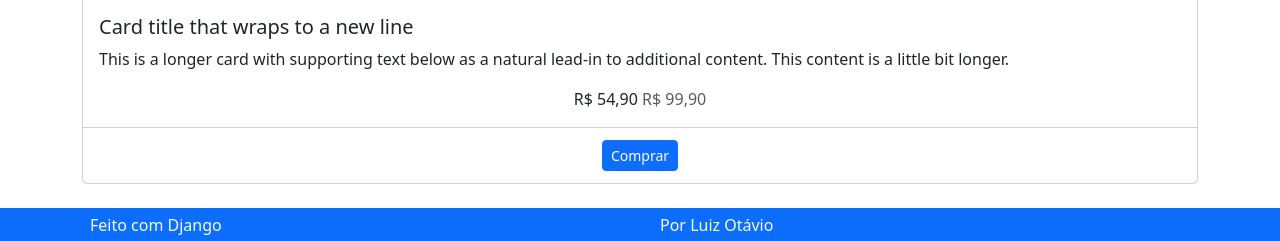
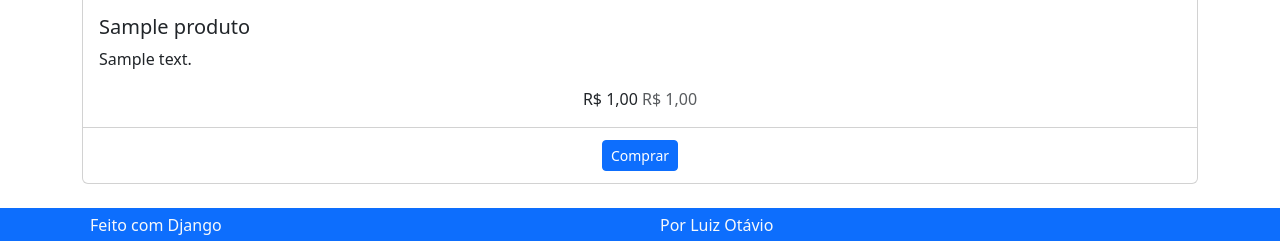
Before and after one commit to rafalimma/E-COMERCE, a Django app: page / in a window 1280 px wide. Shown: the part 954-1195 px from the top of the page. Run offline with Django 5.2, Linux system fonts and the light colour scheme; tables that the repository leaves empty hold one stand-in row (values such as "Sample post"); grey boxes marked "Sample" are stand-in pictures; some libraries are stand-ins or nearby versions.

Commit message:
ajustando parciais e preços

```diff
--- a/produto/templates/produto/lista.html
+++ b/produto/templates/produto/lista.html
@@ -1,14 +1,57 @@
 
 {% extends 'base.html' %}
+{% load product_filter %}
+{% block conteudo %}
+<div class="row">
+            <div class="col-lg-12">
+                <div class="card-columns">
 
-<!DOCTYPE html>
-<html lang="en">
-<head>
-    <meta charset="UTF-8">
-    <meta name="viewport" content="width=device-width, initial-scale=1.0">
-    <title>Document</title>
-</head>
-<body>
-    <h3>listaaa</h3>
-</body>
-</html>
+                    {% for produto in produtos %}
+                    <div class="card">
+                        {% if produto.imagem %}
+                        <a href="{{ produto.slug }}">
+                            <img class="card-img-top" src="{{ produto.imagem.url }}" alt="{{ produto.nome }}">
+                        </a>
+                        {% endif %}
+                        <div class="card-body">
+                            <h5 class="card-title">{{ produto.nome }}</h5>
+                            <p class="card-text">{{ produto.descricao_curta }}</p>
+                            <div class="container product-price-block text-center">
+
+                                {% if produto.preco_marketing_promocional %}
+                                    <span class="product-price">
+                                        {{ produto.preco_marketing_promocional|formata_preco }}
+                                    </span>
+                                    <span class="product-old-price text-muted">
+                                        {{ produto.preco_marketing|formata_preco }}
+                                    </span>
+                                {% else %}
+                                    <span class="product-price">
+                                        {{ produto.preco_marketing|formata_preco }}
+                                    </span>
+                                {% endif %}
+                            </div>
+                        </div>
+                        <div class="card-footer bg-transparent border-top-light-custom text-center">
+                            <a href="{{ produto.slug }}" class="btn btn-primary btn-sm m-1 btn-block">
+                                <i class="fa fa-shopping-cart" aria-hidden="true"></i>
+                                Comprar
+                            </a>
+                        </div>
+                    </div>
+                    {% endfor %}
+
+
+
+
+
+            </div>
+        </div>
+</div>
+
+<div class="row">
+    <div class="col">
+        {% include 'partials/_pagination.html' %}
+    </div>
+</div>
+{% endblock %}
--- /dev/null
+++ b/produto/templatetags/product_filter.py
@@ -0,0 +1,7 @@
+from django.template import Library
+
+register = Library()
+
+@register.filter
+def formata_preco(val):
+    return f'R$ {val:.2f}'.replace('.', ',')
--- a/produto/views.py
+++ b/produto/views.py
@@ -15,6 +15,8 @@ def login(request):
 class ListaProdutos(ListView):
     model = models.Produto
     template_name = 'produto/lista.html'
+    context_object_name = 'produtos'
+    paginated_by = 10
 
 class DetalheProduto(View):
     def get(self, request, *args, **kwargs):
--- a/templates/base.html
+++ b/templates/base.html
@@ -12,41 +12,7 @@
     {% include 'partials/_nav.html' %}
 
     <main class="container mt-4 mb-4">
-        <div class="row">
-            <div class="col-lg-12">
-                <div class="card-columns">
-
-
-                    <div class="card">
-                        <img class="card-img-top" src="imgs/squared.jpg" alt="Card image cap">
-                        <div class="card-body">
-                            <h5 class="card-title">Card title that wraps to a new line</h5>
-                            <p class="card-text">This is a longer card with supporting text below as a natural lead-in
-                                to additional content. This content is a little bit longer.</p>
-                            <div class="container product-price-block text-center">
-                                <span class="product-price">
-                                    R$ 54,90
-                                </span>
-                                <span class="product-old-price text-muted">
-                                    R$ 99,90
-                                </span>
-                            </div>
-                        </div>
-                        <div class="card-footer bg-transparent border-top-light-custom text-center">
-                            <a href="post.html" class="btn btn-primary btn-sm m-1 btn-block">
-                                <i class="fa fa-shopping-cart" aria-hidden="true"></i>
-                                Comprar
-                            </a>
-                        </div>
-                    </div>
-
-
-
-
-
-                </div>
-            </div>
-        </div>
+        {% block conteudo %}{% endblock %}
     </main>
 {% include 'partials/_footer.html' %}
 
--- /dev/null
+++ b/templates/partials/_pagination.html
@@ -0,0 +1,37 @@
+{% if is_paginated %}
+<div class="pagination">
+    <ul class="pagination">
+        {% if page_obj.has_previous %}
+        <li class="page-item">
+            <a class="page-link" href="?page=1">&laquo;</a>
+        </li>
+        <li class="page-item">
+            <a class="page-link" href="?page={{ page_obj.previous_page_number }}">&lsaquo;</a>
+        </li>
+        {% endif %}
+
+        {% for num in page_obj.paginator.page_range %}
+
+        {% if page_obj.number == num %}
+        <li class="page-item active">
+            <a class="page-link" href="?page={{ num }}">{{ num }}</a>
+        </li>
+        {% elif num > page_obj.number|add:'-3' and num < page_obj.number|add:'3' %}
+        <li class="page-item">
+            <a class="page-link" href="?page={{ num }}">{{ num }}</a>
+        </li>
+        {% endif %}
+
+        {% endfor %}
+
+        {% if page_obj.has_next %}
+        <li class="page-item">
+            <a class="page-link" href="?page={{ page_obj.next_page_number }}">&rsaquo;</a>
+        </li>
+        <li class="page-item">
+            <a class="page-link" href="?page={{ page_obj.paginator.num_pages }}">&raquo;</a>
+        </li>
+        {% endif %}
+    </ul>
+</div>
+{% endif %}
```
Also changed, not shown: templates/partials/_messages.html (added, +8 -0 lines), images/2025/01/imagem.jpg (deleted), images/2025/39/mba13-skyblue-select-202503.jpg (deleted), images/2025/40/mba13-skyblue-select-202503.jpg (deleted), images/2025/45/1122942_ipod-touch-32gb-tela-de-4-ios-14-cinza-espacial_m1_637471678171806333.webp (deleted), images/2025/49/images.jpg (deleted), produto/templatetags/__init__.py (added).
